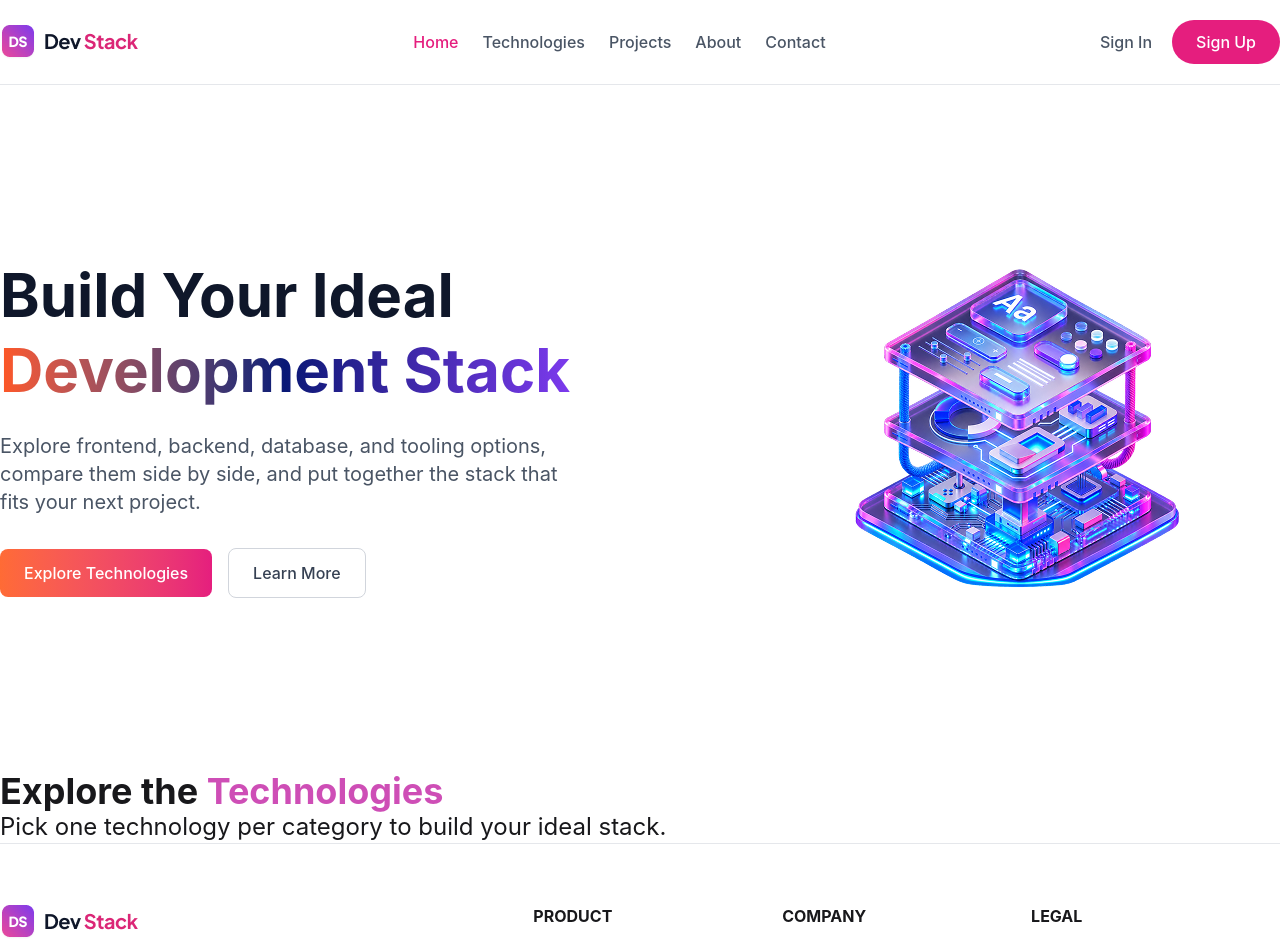
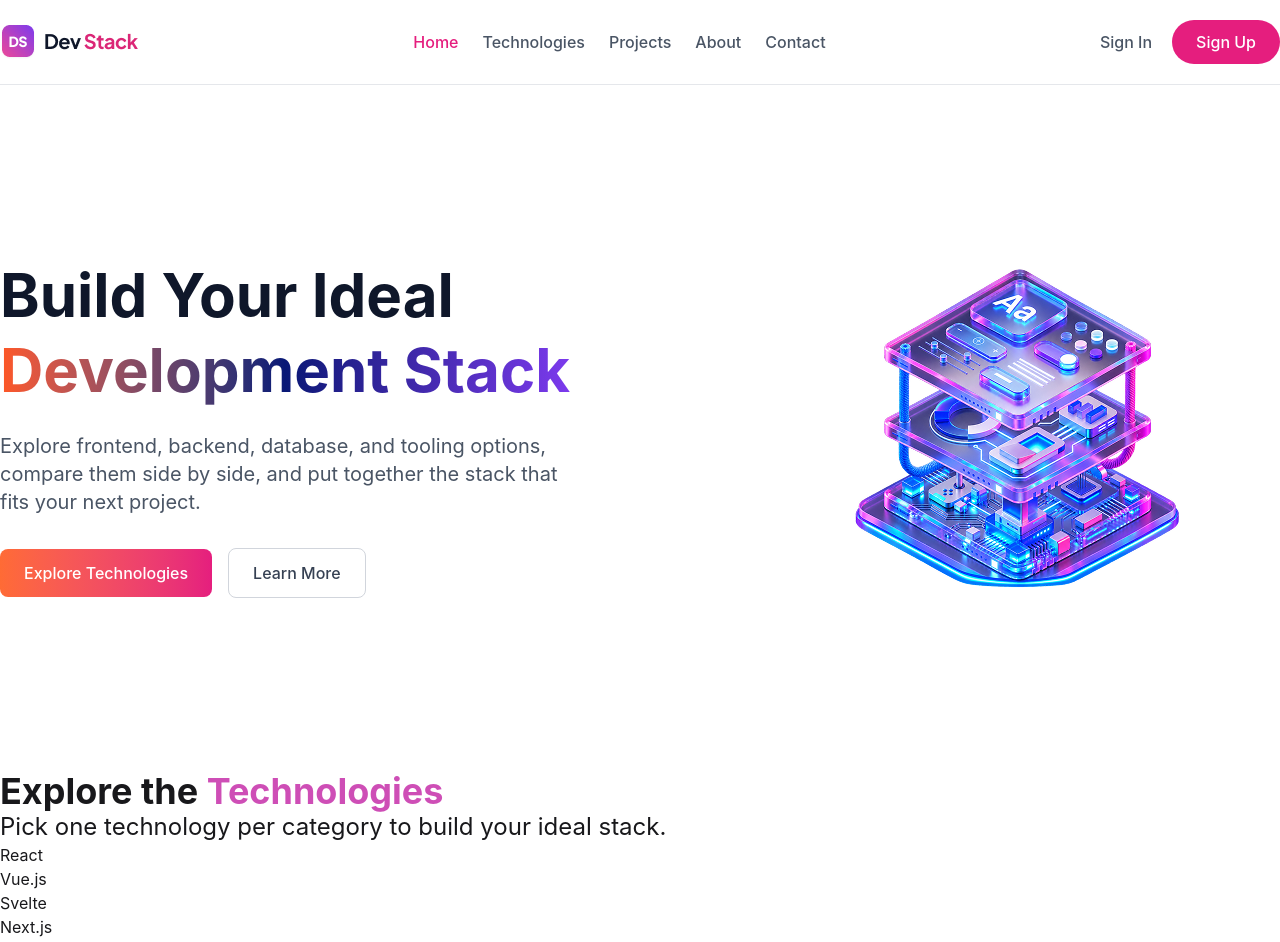
Before and after one commit to mdSaifurRahman25/PH-Assignment-5, a React (Vite) app: page / in a window 1280 px wide. Shown: the top 942 px of the page. Built offline with nearby package versions, Linux system fonts and the light colour scheme.

Commit message:
TypeScript type and techs section is now working properly

```diff
--- a/src/App.tsx
+++ b/src/App.tsx
@@ -1,17 +1,26 @@
+import { Suspense, useState } from "react"
 import Banner from "./components/Banner"
 import Footer from "./components/Footer"
 import Navbar from "./components/Navbar"
 import Techs from "./components/techStacks/Techs"
+import type { ITechs } from "./types/techs"
 
-
+const techPromise = async (): Promise<ITechs[]> => {
+  const res = await fetch('/data.json');
+  const data = await res.json();
+  return data;
+}
 
 function App() {
+  const [techsPromise] = useState<Promise<ITechs[]>>(() => techPromise());
 
   return (
     <>
       <Navbar />
       <Banner />
-      <Techs />
+      <Suspense fallback={<h2>Loading...</h2>}>
+        <Techs techsPromise={techsPromise} />
+      </Suspense>
       <Footer />
     </>
   )
--- a/src/components/techStacks/Techs.tsx
+++ b/src/components/techStacks/Techs.tsx
@@ -1,10 +1,22 @@
+import { use } from "react";
+import type { ITechs } from "../../types/techs";
 
+interface TechsProps {
+    techsPromise: Promise<ITechs[]>,
 
-const Techs = () => {
+}
+const Techs = ({techsPromise}: TechsProps  ) => {
+    // console.log(techsPromise);
+    const techs = use(techsPromise);
+
     return (
         <div className="container mx-auto">
             <h2 className="text-4xl font-bold">Explore the <span className="text-[#CE4EB6] ">Technologies</span> </h2>
             <p className="text-2xl">Pick one technology per category to build your ideal stack.</p>
+           {/* Technologies List */}
+            {techs.map(tech => <ul>
+                <li>{tech.title}</li>
+            </ul> )}
         </div>
     )
 }
--- /dev/null
+++ b/src/types/techs.ts
@@ -0,0 +1,10 @@
+export interface ITechs {
+    id: number,
+    title: string,
+    badge: string,
+    description: string,
+    category: string,
+    level: string,
+    rating: string,
+    icon: string,
+}
```
